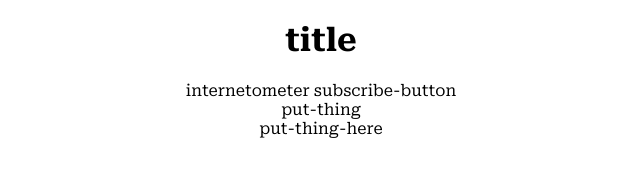
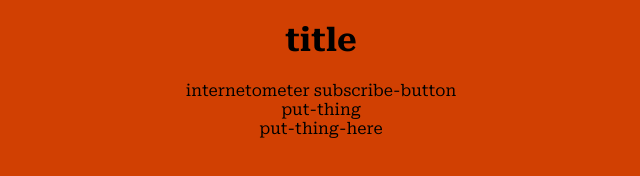
Before and after one commit to FloppyDuck34/FloppyDuck34.github.io, a plain HTML site: page index.html in a window 1280 px wide. Shown: the whole page, without its empty margins (319-959 px from the left). Drawn offline with Linux system fonts and the light colour scheme.

Commit message:
Update style.css

```diff
--- a/style.css
+++ b/style.css
@@ -3,5 +3,5 @@
 
 html, body {
   font-family: "Roboto Serif", serif;
-  background-colour: #d14002;
+  background-color: #d14002;
 }
```
